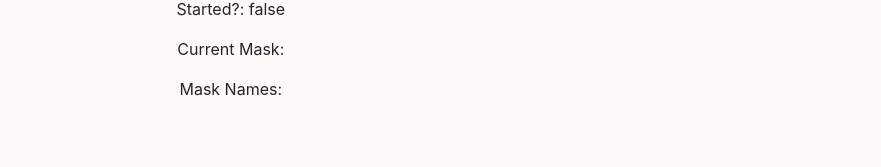
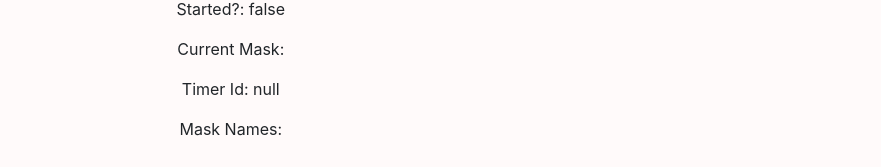
Before and after one commit to isaacluy/masks-trainer, a React (Create React App) app: page / in a window 1280 px wide. Shown: the part 500-667 px from the top of the page, without its empty margins (137-1018 px from the left). Built offline with nearby package versions, Linux system fonts and the light colour scheme.

Commit message:
Update <StateDebugger> to show timer id

```diff
--- a/src/components/StateDebugger.js
+++ b/src/components/StateDebugger.js
@@ -49,6 +49,9 @@ class StateDebugger extends React.Component {
                         {`Current Mask: ${this.props.currentMask}`}
                     </p>
                     <p>
+                        {`Timer Id: ${this.props.timerId}`}
+                    </p>
+                    <p>
                         {`Mask Names: ${this.props.masksNames}`}
                     </p>
                 </Col>
```
